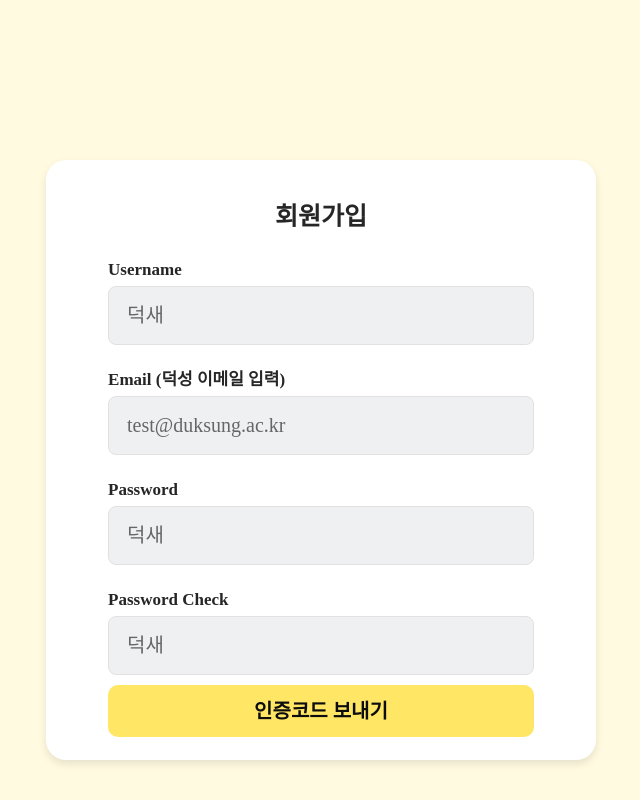
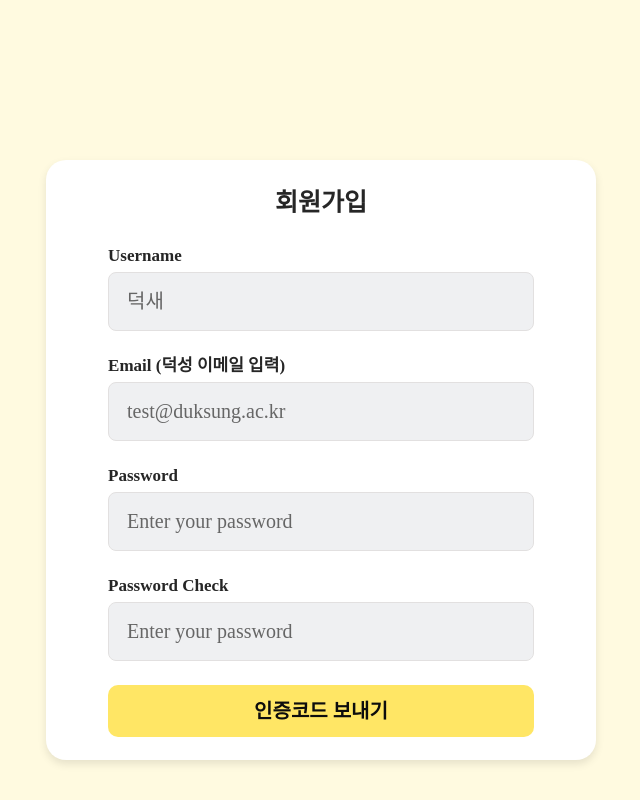
Before and after one commit to Dubabbi/Dukfinder-FE, a React (Vite) app: page /signin in a window 1280 px wide. Shown: the whole page, without its empty margins (319-959 px from the left). Built offline with nearby package versions, Linux system fonts and the light colour scheme; the HTML template or start-up script is replaced by a standard one.

Commit message:
Feat: password 수정

```diff
--- a/src/components/Signin/Signin.jsx
+++ b/src/components/Signin/Signin.jsx
@@ -11,6 +11,8 @@ const User = {
 const Signin = () => {
   const [email, setEmail] = useState('');
   const [emailValid, setEmailValid] = useState(false);
+  const [pw, setPw] = useState('');
+  const [pwValid, setPwValid] = useState(false);
   const [name, setName] = useState('');
   const [nameValid, setNameValid] = useState(false);
   const [notAllow, setNotAllow] = useState(true);
@@ -49,6 +51,28 @@ const Signin = () => {
       setNameValid(true);
     } else {
       setNameValid(false);
+    }
+  };
+
+  const handlePw = (e) => {
+    setPw(e.target.value);
+    const regex =
+      /^(?=.*[a-zA-z])(?=.*[0-9])(?=.*[$`~!@$!%*#^?&\\(\\)\-_=+])(?!.*[^a-zA-z0-9$`~!@$!%*#^?&\\(\\)\-_=+]).{8,20}$/;
+    if (regex.test(e.target.value)) {
+      setPwValid(true);
+    } else {
+      setPwValid(false);
+    }
+  };
+
+  const useCallback = (e) => {
+    const currConfirmPwd = e.target.value;
+    setConfirmPwd(currConfirmPwd);
+
+    if (currConfirmPwd !== password) {
+      setConfirmPwdMsg("비밀번호가 일치하지 않습니다.")
+    } else {
+      setConfirmPwdMsg("올바른 비밀번호입니다.")
     }
   };
 
@@ -102,15 +126,15 @@ const Signin = () => {
           <L.InputTitle>Password</L.InputTitle>
           <L.InputWrap>
             <L.Input
-              type="text"
-              placeholder="덕새"
-              value={name}
-              onChange={handleName}
+                type="password"
+                placeholder="Enter your password"
+                value={pw}
+                onChange={handlePw}
             />
           </L.InputWrap>
           <L.ErrorMessageWrap>
-            {!nameValid && name.length > 0 && (
-              <div>2글자 이상 9글자 미만으로 입력해 주세요.</div>
+            {!pwValid && pw.length > 0 && (
+              <div>영문, 숫자, 특수기호 조합 8자리 이상의 비밀번호를 입력하세요.</div>
             )}
           </L.ErrorMessageWrap>
         </L.ContentWrap>
@@ -118,15 +142,15 @@ const Signin = () => {
           <L.InputTitle>Password Check</L.InputTitle>
           <L.InputWrap>
             <L.Input
-              type="text"
-              placeholder="덕새"
-              value={name}
-              onChange={handleName}
+              type="password"
+              placeholder="Enter your password"
+              value={pw}
+              onChange={handlePw}
             />
           </L.InputWrap>
           <L.ErrorMessageWrap>
-            {!nameValid && name.length > 0 && (
-              <div>2글자 이상 9글자 미만으로 입력해 주세요.</div>
+            {!pwValid && pw.length > 0 && (
+              <div></div>
             )}
           </L.ErrorMessageWrap>
         </L.ContentWrap>
--- a/src/components/Signin/SigninStyle.jsx
+++ b/src/components/Signin/SigninStyle.jsx
@@ -2,7 +2,7 @@
 import styled from 'styled-components';
 
 export const TitleWrap = styled.div`
-  margin-top: 8%;
+  margin-top: 5%;
   font-size: 25px;
   font-weight: bold;
   text-align: center;
@@ -25,7 +25,7 @@ export const TextWrap = styled.div`
 export const BottomButton = styled.button`
   margin-left: 5%;
   width: 90%;
-  margin-top: 2%;
+  margin-top: 5%;
   height: 10%;
   border: none;
   font-weight: bold;
@@ -38,7 +38,7 @@ export const BottomButton = styled.button`
   &:disabled {
     margin-left: 5%;
     width: 90%;
-    margin-top: 2%;
+    margin-top: 5%;
     padding: 16px;
     height: 10%;
     border: none;
```
